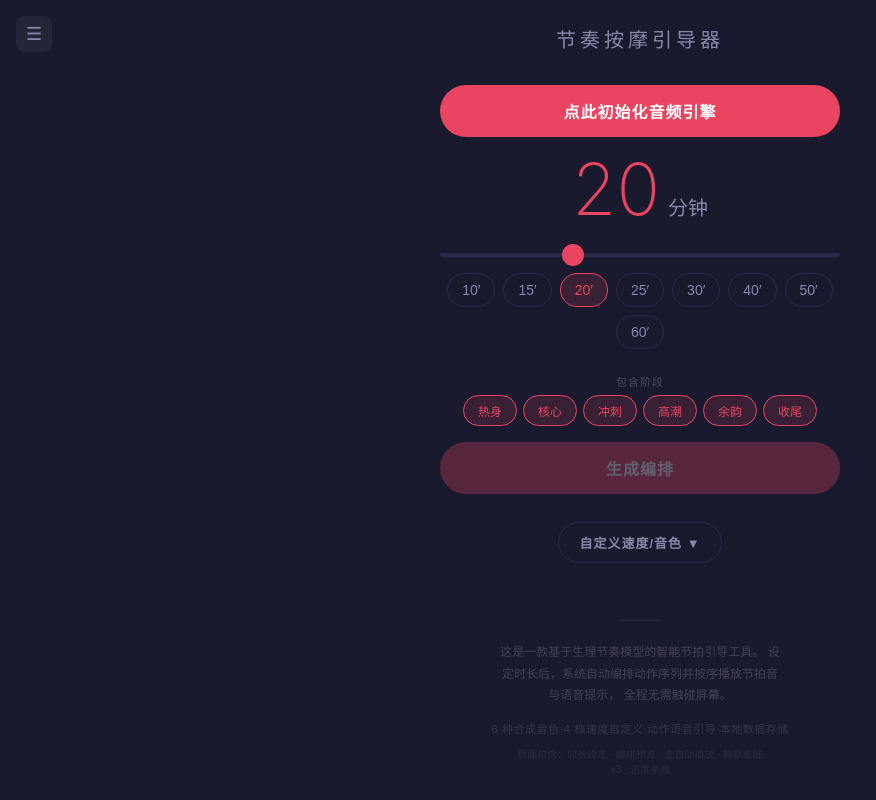
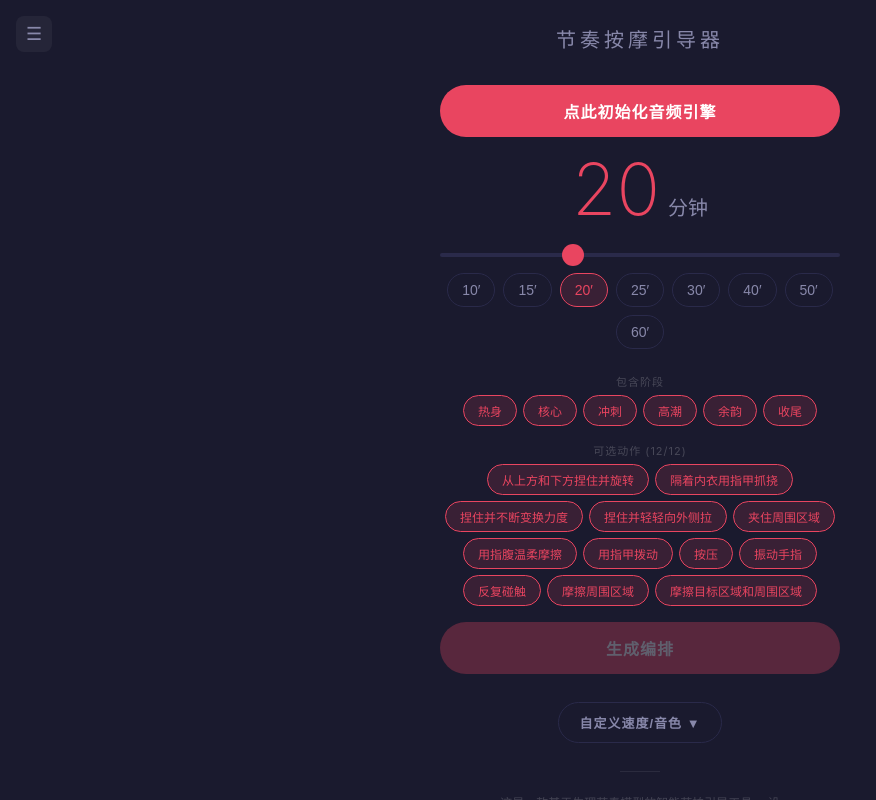
Before and after one commit to wait2050/speed, a React (Vite) app: page / in a window 1280 px wide. Shown: the whole page, without its empty margins (0-876 px from the left). Built offline with nearby package versions, Linux system fonts and the light colour scheme.

Commit message:
feat: 动作选择器（12 个动作可独立勾选/取消）（v7）

```diff
--- a/src/compiler/compiler.ts
+++ b/src/compiler/compiler.ts
@@ -19,7 +19,7 @@ import {
   COOLDOWN_INTERVAL,
 } from './rules';
 import {
-  weightedPick, pickTop, pickBasic, ALL_ACTIONS,
+  weightedPick, pickTop, pickBasic, ALL_ACTIONS, ACTION_POOLS,
 } from './pools';
 
 // --- 主编译函数 ---
@@ -28,10 +28,29 @@ export function compileSequence(
   prefs: UserPreferences,
   lockedActions?: Map<number, string>,
   phaseConfig?: import('../types').PhaseConfig,
+  enabledActions?: Set<string>,
 ): CompiledSequence {
   const timeline: TimelineItem[] = [];
   const enabled = phaseConfig?.enabled ?? new Set(['warmup','core','sprint','climax','afterglow','cooldown'] as const);
   const has = (p: string) => enabled.has(p as any);
+
+  // 过滤动作池
+  const filterPool = <T extends { name: string }>(pool: T[]): T[] =>
+    enabledActions ? pool.filter(a => enabledActions.has(a.name)) : pool;
+  const pickBasicFiltered = () => {
+    const pool = filterPool([...ACTION_POOLS.basic]);
+    return pool[Math.floor(Math.random() * pool.length)] || ACTION_POOLS.basic[0];
+  };
+  const pickTopFiltered = () => {
+    const pool = filterPool([...ACTION_POOLS.top]);
+    return pool[Math.floor(Math.random() * pool.length)] || ACTION_POOLS.top[0];
+  };
+  const weightedPickFiltered = () => {
+    const all = filterPool([...ALL_ACTIONS]);
+    if (all.length === 0) return ALL_ACTIONS[0];
+    // 重用原 weightedPick 逻辑
+    return weightedPick(all);
+  };
 
   // 1. 终局序列固定时长（根据开关计算）
   let FINALE_DURATION = 0;
@@ -99,7 +118,7 @@ export function compileSequence(
   if (has('warmup') && warmupBudget > 0) {
     let filled = 0;
     while (filled < warmupBudget) {
-      const action = pickForStage(pickBasic);
+      const action = pickForStage(pickBasicFiltered);
       const bpm = prefs.customBpm.slow;
       const dur = randInRange(WARMUP_ACTION_MIN, WARMUP_ACTION_MAX);
       timeline.push(makeAction(action.name, dur, bpm, prefs.customSounds.slow, WARMUP_VOLUME, 'warmup'));
@@ -123,7 +142,7 @@ export function compileSequence(
     let filled = 0;
     while (filled < coreBudget) {
       // 从全部动作池加权抽取（优先锁定动作）
-      const action = pickForStage(() => weightedPick(ALL_ACTIONS), weightedPick(ALL_ACTIONS));
+      const action = pickForStage(weightedPickFiltered, weightedPickFiltered());
 
       const dur = randInRange(CORE_ACTION_MIN, CORE_ACTION_MAX);
       // 核心阶段音色：慢速用woodblock，快速用heartbeat
@@ -158,7 +177,7 @@ export function compileSequence(
     {
       let filled = 0;
       while (filled < third) {
-        const action = pickForStage(() => pickTop(), pickTop());
+        const action = pickForStage(pickTopFiltered, pickTopFiltered());
         const dur = Math.min(randInRange(SPRINT_ACTION_MAX - 10000, SPRINT_ACTION_MAX), SPRINT_ACTION_MAX);
         timeline.push(makeAction(action.name, dur, SPRINT_START_BPM, prefs.customSounds.medium, SPRINT_VOLUME, 'sprint_start'));
         filled += dur;
@@ -174,7 +193,7 @@ export function compileSequence(
     {
       let filled = 0;
       while (filled < third) {
-        const action = pickForStage(() => pickTop(), pickTop());
+        const action = pickForStage(pickTopFiltered, pickTopFiltered());
         const dur = Math.min(randInRange(SPRINT_ACTION_MAX - 10000, SPRINT_ACTION_MAX), SPRINT_ACTION_MAX);
         timeline.push(makeAction(action.name, dur, SPRINT_ACCEL_BPM, prefs.customSounds.fast, SPRINT_VOLUME, 'sprint_accel'));
         filled += dur;
@@ -190,7 +209,7 @@ export function compileSequence(
     {
       let filled = 0;
       while (filled < third) {
-        const action = pickForStage(() => pickTop(), pickTop());
+        const action = pickForStage(pickTopFiltered, pickTopFiltered());
         const segDur = Math.min(SPRINT_ACTION_MAX, third - filled);
         const dur = Math.min(randInRange(30000, segDur), SPRINT_ACTION_MAX);
         timeline.push(makeAction(action.name, dur, SPRINT_PEAK_BPM, prefs.customSounds.extreme, SPRINT_VOLUME, 'sprint_peak'));
@@ -220,13 +239,13 @@ export function compileSequence(
   // ---- 终局序列 ----
   // 高潮冲刺
   if (has('climax')) {
-    const climaxAction = pickTop();
+    const climaxAction = pickTopFiltered();
     timeline.push(makeAction(climaxAction.name, CLIMAX_DURATION, prefs.customBpm.extreme, prefs.customSounds.extreme, CLIMAX_VOLUME, 'climax'));
   }
 
   // 高潮后持续
   if (has('afterglow')) {
-    const afterglowAction = pickTop();
+    const afterglowAction = pickTopFiltered();
     timeline.push(makeAction(afterglowAction.name, AFTERGLOW_DURATION, prefs.customBpm.fast, prefs.customSounds.fast, AFTERGLOW_VOLUME, 'afterglow'));
   }
 
--- a/src/pages/Home.tsx
+++ b/src/pages/Home.tsx
@@ -35,10 +35,29 @@ export const Home: React.FC = () => {
     () => new Set<PhaseOption>(['warmup', 'core', 'sprint', 'climax', 'afterglow', 'cooldown'])
   );
 
+  const ALL_ACTION_NAMES = [
+    '从上方和下方捏住并旋转', '隔着内衣用指甲抓挠',
+    '捏住并不断变换力度', '捏住并轻轻向外侧拉', '夹住周围区域',
+    '用指腹温柔摩擦', '用指甲拨动', '按压',
+    '振动手指', '反复碰触', '摩擦周围区域', '摩擦目标区域和周围区域',
+  ];
+
+  const [enabledActions, setEnabledActions] = useState<Set<string>>(
+    () => new Set(ALL_ACTION_NAMES)
+  );
+
   const togglePhase = useCallback((p: PhaseOption) => {
     setEnabledPhases(prev => {
       const next = new Set(prev);
       if (next.has(p)) next.delete(p); else next.add(p);
+      return next;
+    });
+  }, []);
+
+  const toggleAction = useCallback((name: string) => {
+    setEnabledActions(prev => {
+      const next = new Set(prev);
+      if (next.has(name)) next.delete(name); else next.add(name);
       return next;
     });
   }, []);
@@ -60,10 +79,10 @@ export const Home: React.FC = () => {
     // 编译器是纯函数，但用 setTimeout 避免阻塞 UI
     setTimeout(() => {
       const totalMs = prefs.defaultDuration * 1000;
-      const compiled = compileSequence(totalMs, prefs, undefined, { enabled: enabledPhases });
+      const compiled = compileSequence(totalMs, prefs, undefined, { enabled: enabledPhases }, enabledActions);
       dispatch({ type: 'COMPILATION_DONE', payload: compiled });
     }, 50);
-  }, [dispatch, prefs, audioReady, enabledPhases]);
+  }, [dispatch, prefs, audioReady, enabledPhases, enabledActions]);
 
   const handleDurationChange = useCallback((val: number) => {
     const newPrefs = { ...prefs, defaultDuration: val };
@@ -155,6 +174,22 @@ export const Home: React.FC = () => {
         </div>
       </section>
 
+      {/* 动作选择 */}
+      <section className="phase-toggles">
+        <span className="phase-toggles-label">可选动作 ({enabledActions.size}/{ALL_ACTION_NAMES.length})</span>
+        <div className="phase-toggles-row">
+          {ALL_ACTION_NAMES.map(name => (
+            <button
+              key={name}
+              className={`phase-toggle action-toggle ${enabledActions.has(name) ? 'active' : ''}`}
+              onClick={() => toggleAction(name)}
+            >
+              {name}
+            </button>
+          ))}
+        </div>
+      </section>
+
       {/* 生成按钮 */}
       <button className="btn btn-compile" onClick={handleCompile} disabled={!audioReady}>
         生成编排
```
Also changed, not shown: 3 other files (tests, documents, lock files or other folders).
